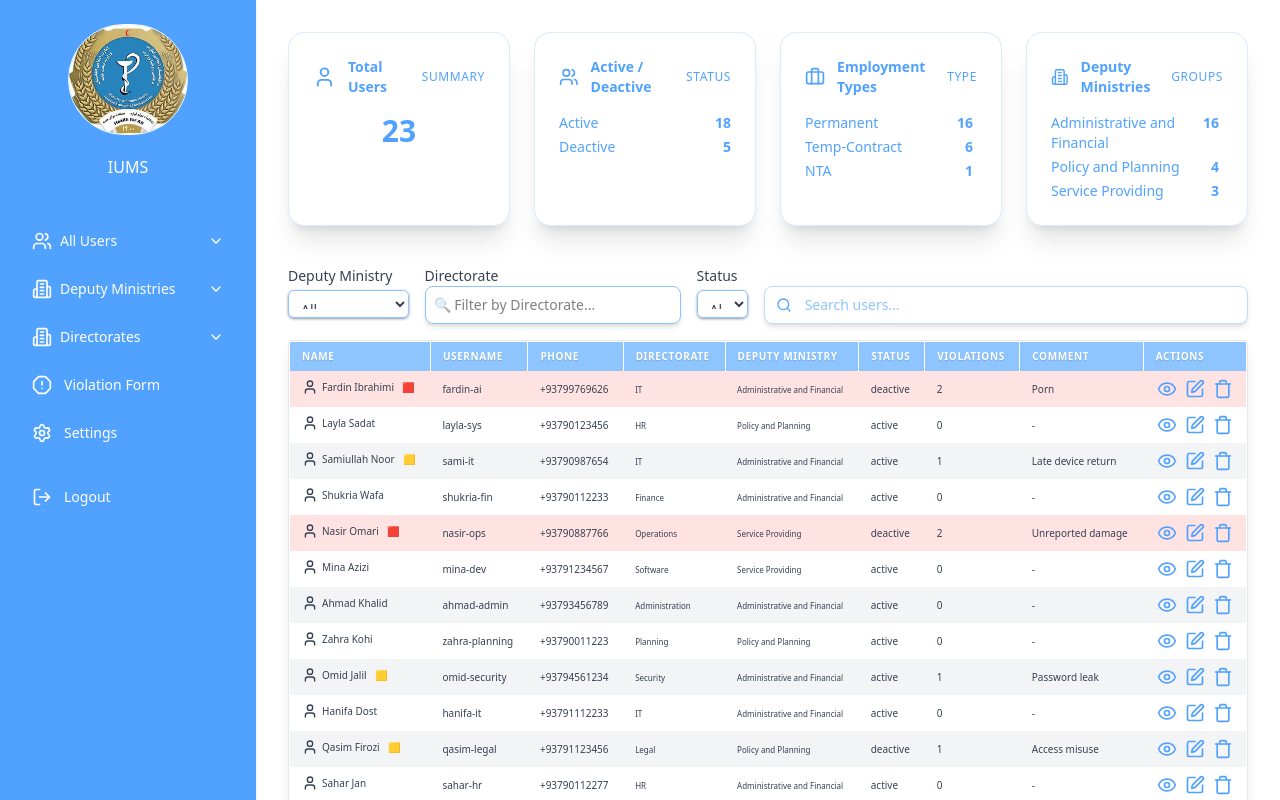
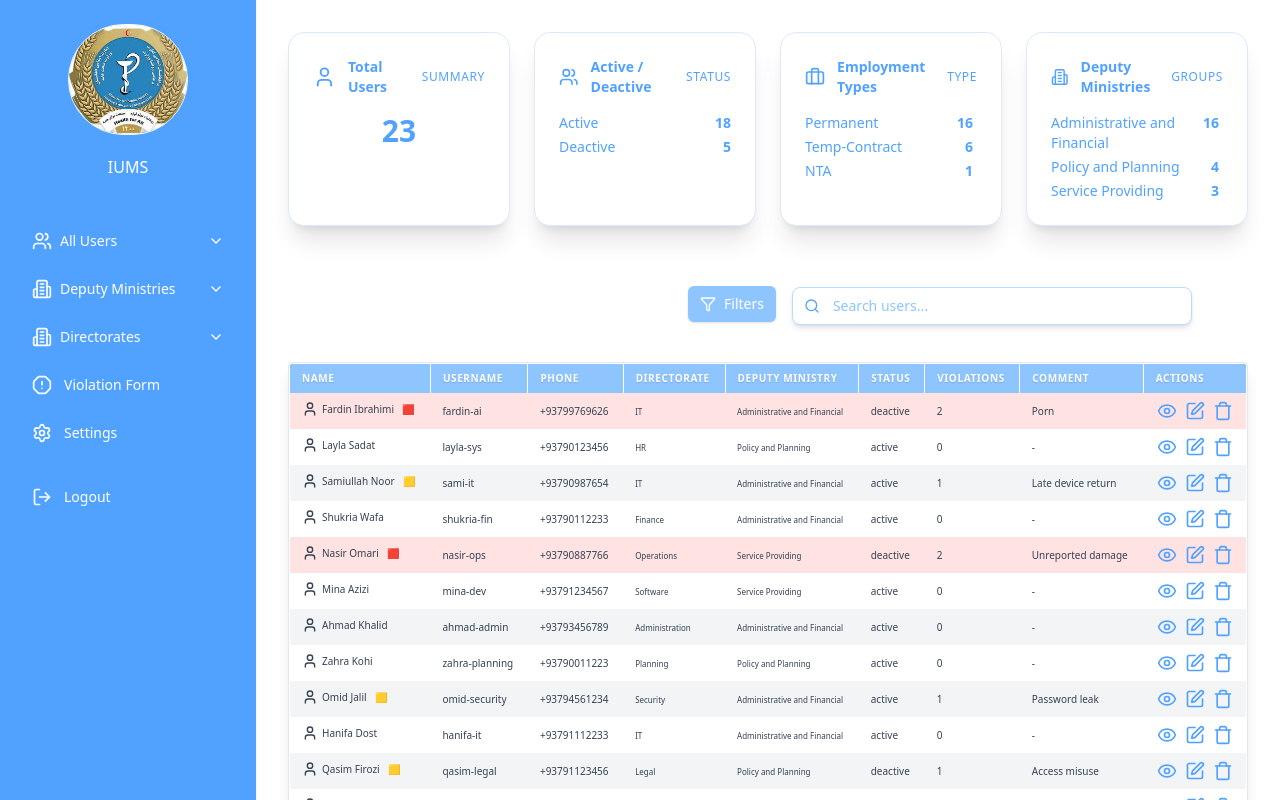
Before and after one commit to fiafghan/internet-users-ms-frontend, a React (Vite) app: page / in a window 1280 px wide. Shown: the top 800 px of the page. Built offline with nearby package versions, Linux system fonts and the light colour scheme; data requests are answered from the project's data file; sample sign-in values are in the browser's storage.

Commit message:
filters popover was added with full functionality. and then i centerized both searchbar and filters pop up button

```diff
--- a/src/AllUsers.tsx
+++ b/src/AllUsers.tsx
@@ -6,6 +6,7 @@ import {
 } from "lucide-react";
 import GradientSidebar from "./components/Sidebar";
 import { Combobox } from "@headlessui/react";
+import UserFilters from "./components/UserFilters";
 
 type InternetUser = {
   id: string;
@@ -252,116 +253,26 @@ export default function InternetUsersList(): JSX.Element {
           </ul>
         </div>
       </div>
-       <div className="grid grid-cols-1 sm:grid-cols-2
-       md:grid-cols-3 gap-6 mb-10">
-      </div>
-        <div className="flex gap-4 mb-4">
-          <div>
-             <label htmlFor="deputyMinistryFilter" className="block text-sm font-medium
-            text-gray-700">
-              Deputy Ministry
-            </label>
-            <select
-              id="deputyMinistryFilter"
-              className="mt-1 block w-full rounded-md border-1 border-blue-300 shadow-sm f
-              ocus:border-indigo-500 focus:ring-indigo-500 sm:text-sm h-7
-              shadow-md shadow-gray-400 p-2 text-gray-700"
-              value={selectedDeputyMinistry}
-              onChange={(e) => setSelectedDeputyMinistry(e.target.value)}
-            >
-              <option value="">All</option>
-              {deputyMinistryOptions.map((dep) => (
-                <option key={dep.id} value={dep.name}>{dep.name}</option>
-              ))}
-            </select>
-          </div>
 
-          {/* Directorate Filter */}
-          <div>
-            <label htmlFor="directorateFilter" className="block text-sm font-medium
-            text-gray-700 text-gray-700">
-              Directorate
-            </label>
-          <Combobox
-            value={selectedDirectorate}
-            onChange={(value: string | null) => setSelectedDirectorate(value ?? "")}
-          >
-            <div className="relative w-64">
-              <Combobox.Input
-                className="w-full rounded-lg border border-blue-300 bg-white p-2 text-sm shadow-md
-                  focus:outline-none focus:ring-2 focus:ring-blue-500"
-                placeholder="🔍 Filter by Directorate..."
-                onChange={(e) => setQueryDirectorate(e.target.value)}
-                displayValue={(dir: string) => dir}
+        <div className="flex gap-4 mb-4 mt-5 justify-center items-center">
+              <UserFilters
+                  deputyMinistryOptions={deputyMinistryOptions.map(dm => ({ ...dm, id: String(dm.id) }))}
+                  directorateOptions={directorateOptions.map(dir => ({ ...dir, id: String(dir.id) }))}
+                  selectedDeputyMinistry={selectedDeputyMinistry}
+                  setSelectedDeputyMinistry={setSelectedDeputyMinistry}
+                  selectedDirectorate={selectedDirectorate}
+                  setSelectedDirectorate={setSelectedDirectorate}
+                  selectedStatus={selectedStatus}
+                  setSelectedStatus={setSelectedStatus}
               />
-
-              {queryDirectorate && filteredDirectorates.length === 0 && (
-                <div className="absolute z-50 mt-1 w-full rounded-lg border border-gray-200 bg-white py-2 px-4 text-sm text-red-500 shadow-md">
-                  Directorate was not found!
-                </div>
-              )}
-
-              {filteredDirectorates.length > 0 && (
-                <Combobox.Options className="absolute z-50 mt-1 max-h-60 w-full overflow-auto rounded-lg
-                    border border-gray-200 bg-white py-1 text-sm shadow-lg">
-                  <Combobox.Option
-                    value=""
-                    className={({ active }) =>
-                      `cursor-pointer select-none px-4 py-2 ${
-                        active ? "bg-blue-600 text-white" : "text-gray-900"
-                      }`
-                    }
-                  >
-                    All Directorates
-                  </Combobox.Option>
-
-                  {filteredDirectorates.map((dir) => (
-                    <Combobox.Option
-                      key={dir.id}
-                      value={dir.name}
-                      className={({ active }) =>
-                        `cursor-pointer select-none px-4 py-2 ${
-                          active ? "bg-blue-600 text-white" : "text-gray-900"
-                        }`
-                      }
-                    >
-                      {dir.name}
-                    </Combobox.Option>
-                  ))}
-                </Combobox.Options>
-              )}
-            </div>
-          </Combobox>
-
-          </div>
-
-          {/* status filter */}
-                      <div>
-              <label htmlFor="statusFilter" className="block text-sm font-medium text-gray-700">
-                Status
-              </label>
-              <select
-                id="statusFilter"
-                className="mt-1 block w-full rounded-md border-1 border-blue-300 shadow-sm
-                  focus:border-indigo-500 focus:ring-indigo-500 sm:text-sm
-                  h-7 shadow-md shadow-gray-400 p-2 text-gray-700"
-                value={selectedStatus}
-                onChange={(e) => setSelectedStatus(e.target.value)}
-              >
-                <option value="">All</option>
-                <option value="active">Active</option>
-                <option value="deactive">Deactive</option>
-              </select>
-            </div>
-
-                 <div className="relative w-full sm:w-[900px] mt-5">
+                    <div className="relative w-full sm:w-[900px] mt-5">
                   <input
                     id="searchInput"
                     type="text"
                     value={searchTerm}
                     onChange={(e) => setSearchTerm(e.target.value)}
                     placeholder="Search users..."
-                    className="w-full px-4 py-2 pl-10 rounded-lg shadow-md border border-blue-200
+                    className="w-100 px-4 py-2 pl-10 rounded-lg shadow-md border border-blue-200
                     focus:ring-2 focus:ring-blue-400 focus:outline-none text-sm
                     placeholder:text-blue-300 text-gray-700
                     bg-white"
--- /dev/null
+++ b/src/components/UserFilters.tsx
@@ -0,0 +1,159 @@
+import { Combobox, Popover } from "@headlessui/react";
+import { Filter, Search } from "lucide-react";
+import { useState } from "react";
+
+export type FilterOption = {
+  id: string;
+  name: string;
+};
+
+type Props = {
+  deputyMinistryOptions: FilterOption[];
+  directorateOptions: FilterOption[];
+  selectedDeputyMinistry: string;
+  setSelectedDeputyMinistry: (val: string) => void;
+  selectedDirectorate: string;
+  setSelectedDirectorate: (val: string) => void;
+  selectedStatus: string;
+  setSelectedStatus: (val: string) => void;
+};
+
+export default function UserFilters({
+  deputyMinistryOptions,
+  directorateOptions,
+  selectedDeputyMinistry,
+  setSelectedDeputyMinistry,
+  selectedDirectorate,
+  setSelectedDirectorate,
+  selectedStatus,
+  setSelectedStatus,
+}: Props) {
+  const [queryDirectorate, setQueryDirectorate] = useState("");
+
+  const filteredDirectorates =
+    queryDirectorate === ""
+      ? directorateOptions
+      : directorateOptions.filter((dir) =>
+          dir.name.toLowerCase().includes(queryDirectorate.toLowerCase())
+        );
+
+  return (
+    <div className="mb-6 flex justify-center mt-10 ml-100">
+      <Popover className="relative">
+        {() => (
+          <>
+            <Popover.Button className="inline-flex items-center gap-2 px-3 py-2 text-sm font-medium
+            text-white bg-blue-300 rounded-md hover:bg-blue-200 shadow focus:outline-none">
+              <Filter className="w-4 h-4" />
+              Filters
+            </Popover.Button>
+
+            <Popover.Panel className="absolute left-0 right-0 z-50 mt-2 w-[500px] rounded-lg border
+            border-blue-300 bg-white p-5 shadow-lg">
+              <h3 className="text-sm font-semibold text-blue-500 mb-4 flex items-center gap-2">
+                <Search className="w-4 h-4 text-blue-400" />
+                Filter Users
+              </h3>
+
+              <div className="flex flex-col gap-1">
+
+                {/* Deputy Ministry */}
+                <div>
+                  <label className="block text-xs font-medium text-gray-600 mb-1">
+                    Deputy Ministry
+                  </label>
+                  <select
+                    className="block w-full rounded-md border border-blue-200 shadow-sm h-9 text-sm p-2"
+                    value={selectedDeputyMinistry}
+                    onChange={(e) => setSelectedDeputyMinistry(e.target.value)}
+                  >
+                    <option value="">All</option>
+                    {deputyMinistryOptions.map((dep) => (
+                      <option key={dep.id} value={dep.name}>{dep.name}</option>
+                    ))}
+                  </select>
+                </div>
+
+                {/* Directorate */}
+                <div>
+                  <label className="block text-xs font-medium text-gray-600 mb-1">
+                    Directorate
+                  </label>
+                  <Combobox
+                    value={selectedDirectorate}
+                    onChange={(value: string | null) =>
+                      setSelectedDirectorate(value ?? "")
+                    }
+                  >
+                    <div className="relative">
+                      <Combobox.Input
+                        className="w-full rounded-md border border-blue-200 p-2 text-sm shadow-sm"
+                        placeholder="🔍 Filter..."
+                        onChange={(e) =>
+                          setQueryDirectorate(e.target.value)
+                        }
+                        displayValue={(dir: string) => dir}
+                      />
+                      {queryDirectorate && filteredDirectorates.length === 0 && (
+                        <div className="absolute z-50 mt-1 w-full rounded bg-white border border-gray-200 p-2 text-sm text-red-500">
+                          Directorate not found!
+                        </div>
+                      )}
+                      {filteredDirectorates.length > 0 && (
+                        <Combobox.Options className="absolute z-50 mt-1 max-h-48 w-full overflow-auto rounded border border-gray-200 bg-white text-sm shadow">
+                          <Combobox.Option
+                            value=""
+                            className={({ active }) =>
+                              `cursor-pointer select-none px-4 py-2 ${
+                                active
+                                  ? "bg-blue-600 text-white"
+                                  : "text-gray-900"
+                              }`
+                            }
+                          >
+                            All Directorates
+                          </Combobox.Option>
+                          {filteredDirectorates.map((dir) => (
+                            <Combobox.Option
+                              key={dir.id}
+                              value={dir.name}
+                              className={({ active }) =>
+                                `cursor-pointer select-none px-4 py-2 ${
+                                  active
+                                    ? "bg-blue-600 text-white"
+                                    : "text-gray-900"
+                                }`
+                              }
+                            >
+                              {dir.name}
+                            </Combobox.Option>
+                          ))}
+                        </Combobox.Options>
+                      )}
+                    </div>
+                  </Combobox>
+                </div>
+
+                {/* Status */}
+                <div>
+                  <label className="block text-xs font-medium text-gray-600 mb-1">
+                    Status
+                  </label>
+                  <select
+                    className="block w-full rounded-md border border-blue-200 shadow-sm h-9 text-sm p-2"
+                    value={selectedStatus}
+                    onChange={(e) => setSelectedStatus(e.target.value)}
+                  >
+                    <option value="">All</option>
+                    <option value="active">Active</option>
+                    <option value="deactive">Deactive</option>
+                  </select>
+                </div>
+              </div>
+            </Popover.Panel>
+          </>
+        )}
+      </Popover>
+    </div>
+  );
+}
```
